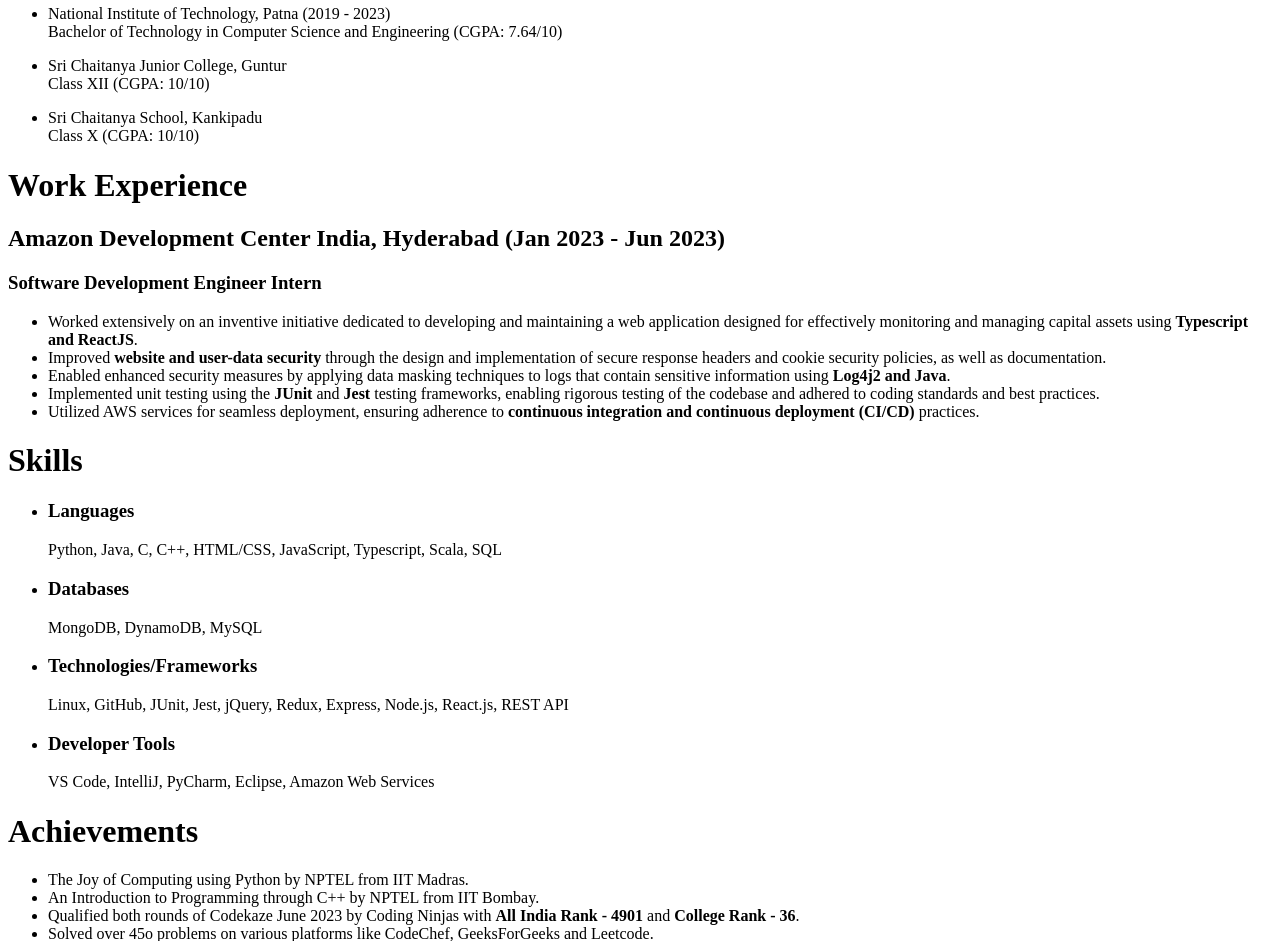
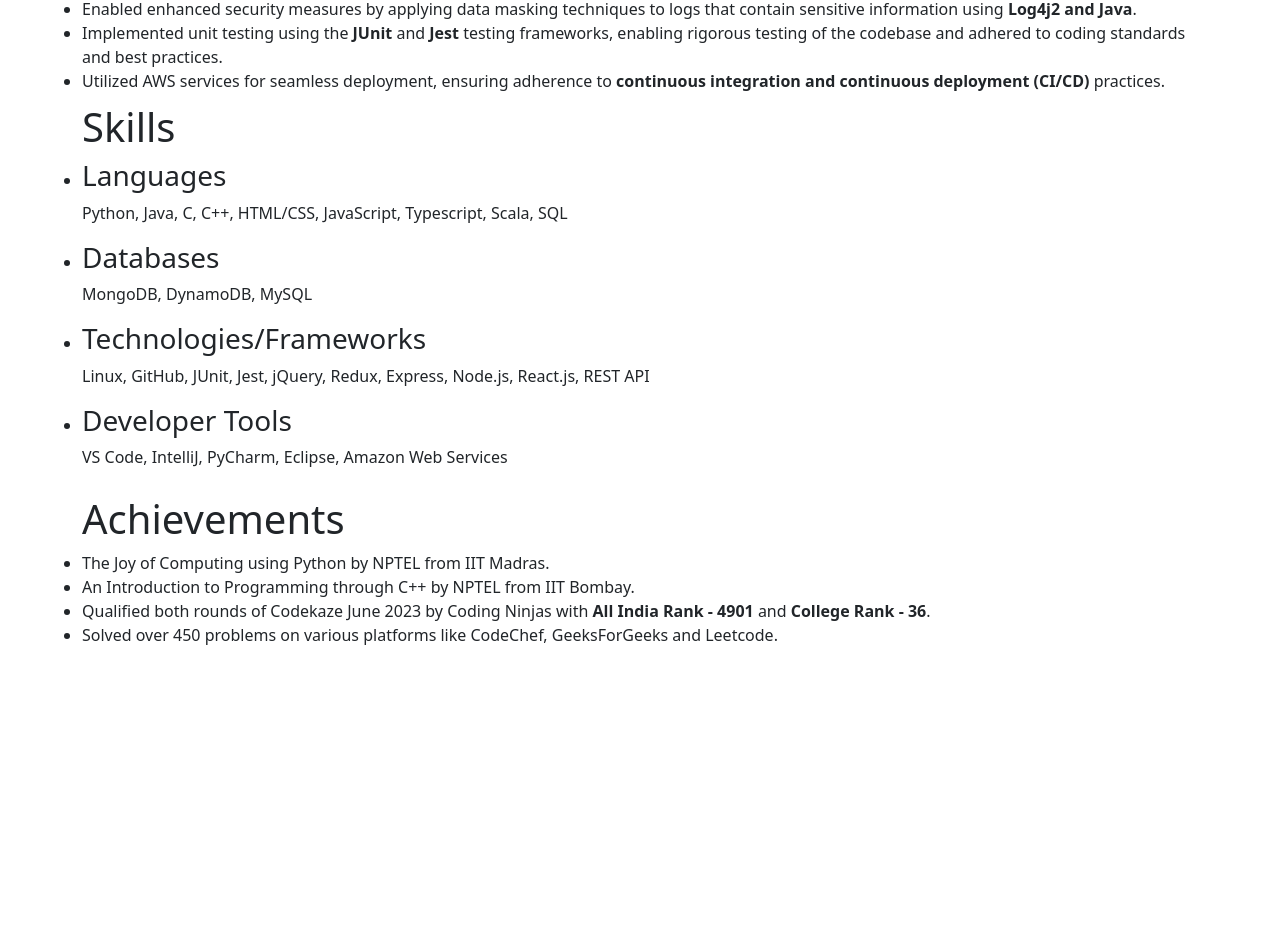
Before and after one commit to Sujith777/MyResume, a plain HTML site: page index.html in a window 1280 px wide. Shown: the part 655-1596 px from the top of the page. After the commit the page ends 1302 px from the top, so only its background shows below. Drawn offline with nearby package versions, Linux system fonts and the light colour scheme.

Commit message:
Minor styling changes

```diff
--- a/index.html
+++ b/index.html
@@ -1,115 +1,150 @@
 <!DOCTYPE html>
 <html lang="en">
-
   <head>
-    <meta charset="UTF-8">
-    <meta name="viewport" content="width=device-width, initial-scale=1.0">
+    <meta charset="UTF-8" />
+    <meta name="viewport" content="width=device-width, initial-scale=1.0" />
+    <link
+      href="https://cdn.jsdelivr.net/npm/bootstrap@5.3.1/dist/css/bootstrap.min.css"
+      rel="stylesheet"
+      integrity="sha384-4bw+/aepP/YC94hEpVNVgiZdgIC5+VKNBQNGCHeKRQN+PtmoHDEXuppvnDJzQIu9"
+      crossorigin="anonymous"
+    />
+    <link rel="preconnect" href="https://fonts.googleapis.com" />
+    <link rel="preconnect" href="https://fonts.gstatic.com" crossorigin />
+    <link
+      href="https://fonts.googleapis.com/css2?family=Open+Sans&display=swap"
+      rel="stylesheet"
+    />
+    <link rel="stylesheet" href="styles.css" />
     <title>My Resume</title>
+    <link rel="icon" href="images/favicon.ico" />
   </head>
 
   <body>
-
-    <div id="profile">
+    <div id="profile" class="container">
       <h1>Sujith Praveen Billa</h1>
-        <img src="./images/profile.jpeg" alt="Sujith Photo" height="10%" width="20%">
+      <img
+        src="./images/profile.jpeg"
+        alt="Profile Image"
+        height="10%"
+        width="20%"
+      />
+      <p id="summary">
+        Computer Science graduate from National Institute of Technology, Patna
+        in 2023 looking for employment opportunities in Software Development and
+        Machine Learning domains. I like to stay updated to the industry trends
+        and open to learn new skills required for the role.
+      </p>
     </div>
 
-    <div id="summary">
-        <h1>Summary</h1>
-        <p>Computer Science graduate from National Institute of Technology, Patna in 2023 looking for employment
-            opportunities in Software Development and Machine Learning domains. I like to stay updated to the industry
-            trends and open to learn new skills required for the role. </p>
-    </div>
-
-    <div id="Education">
+    <div id="Education" class="container">
       <h1>Education</h1>
-        <ul>
-            <li>
-                <p>National Institute of Technology, Patna (2019 - 2023) <br>
-                    Bachelor of Technology in Computer Science and Engineering (CGPA: 7.64/10)</p>
+      <ul class="list-group">
+        <li class="list-item-group">
+          <p>
+            National Institute of Technology, Patna (2019 - 2023) <br />
+            Bachelor of Technology in Computer Science and Engineering (CGPA:
+            7.64/10)
+          </p>
         </li>
-            <li>
-                <p>Sri Chaitanya Junior College, Guntur<br>
-                    Class XII (CGPA: 10/10)</p>
+        <li class="list-item-group">
+          <p>
+            Sri Chaitanya Junior College, Guntur<br />
+            Class XII (CGPA: 10/10)
+          </p>
         </li>
-            <li>
-                <p>Sri Chaitanya School, Kankipadu <br>
-                    Class X (CGPA: 10/10)</p>
+        <li class="list-item-group">
+          <p>
+            Sri Chaitanya School, Kankipadu <br />
+            Class X (CGPA: 10/10)
+          </p>
         </li>
       </ul>
     </div>
 
-    <div id="Work Experience">
+    <div id="Work Experience" class="container">
       <h1>Work Experience</h1>
       <h2>Amazon Development Center India, Hyderabad (Jan 2023 - Jun 2023)</h2>
       <h3>Software Development Engineer Intern</h3>
-        <ul>
-            <li>
-                Worked extensively on an inventive initiative dedicated to developing and maintaining a web application
-                designed for effectively monitoring and managing capital assets using <strong>Typescript and
-                    ReactJS</strong>.
+      <ul class="list-group">
+        <li class="list-item-group">
+          Worked extensively on an inventive initiative dedicated to developing
+          and maintaining a web application designed for effectively monitoring
+          and managing capital assets using
+          <strong>Typescript and ReactJS</strong>.
         </li>
-            <li>
-                Improved <strong>website and user-data security</strong> through the design and implementation of secure
-                response headers and cookie security policies, as well as documentation.
+        <li class="list-item-group">
+          Improved <strong>website and user-data security</strong> through the
+          design and implementation of secure response headers and cookie
+          security policies, as well as documentation.
         </li>
-            <li>
-                Enabled enhanced security measures by applying data masking techniques to logs that contain sensitive
-                information using <strong>Log4j2 and Java</strong>.
+        <li class="list-item-group">
+          Enabled enhanced security measures by applying data masking techniques
+          to logs that contain sensitive information using
+          <strong>Log4j2 and Java</strong>.
         </li>
-            <li>
-                Implemented unit testing using the <strong>JUnit</strong> and <strong>Jest</strong> testing frameworks,
-                enabling rigorous testing of the codebase and adhered to coding standards and best practices.
+        <li class="list-item-group">
+          Implemented unit testing using the <strong>JUnit</strong> and
+          <strong>Jest</strong> testing frameworks, enabling rigorous testing of
+          the codebase and adhered to coding standards and best practices.
         </li>
-            <li>
-                Utilized AWS services for seamless deployment, ensuring adherence to <strong>continuous integration and
-                    continuous deployment (CI/CD)</strong> practices.
+        <li class="list-item-group">
+          Utilized AWS services for seamless deployment, ensuring adherence to
+          <strong
+            >continuous integration and continuous deployment (CI/CD)</strong
+          >
+          practices.
         </li>
       </ul>
     </div>
 
-    <div id="Skills">
+    <div id="Skills" class="container">
       <h1>Skills</h1>
-        <ul>
-            <li id="Languages">
+      <ul class="list-group">
+        <li id="Languages" class="list-item-group">
           <h3>Languages</h3>
-                <p>Python, Java, C, C++, HTML/CSS, JavaScript, Typescript, Scala, SQL</p>
+          <p>
+            Python, Java, C, C++, HTML/CSS, JavaScript, Typescript, Scala, SQL
+          </p>
         </li>
-            <li id="Databases">
+        <li id="Databases" class="list-item-group">
           <h3>Databases</h3>
           <p>MongoDB, DynamoDB, MySQL</p>
         </li>
-            <li id="Technologies">
+        <li id="Technologies" class="list-item-group">
           <h3>Technologies/Frameworks</h3>
-                <p>Linux, GitHub, JUnit, Jest, jQuery, Redux, Express, Node.js, React.js, REST API</p>
+          <p>
+            Linux, GitHub, JUnit, Jest, jQuery, Redux, Express, Node.js,
+            React.js, REST API
+          </p>
         </li>
-            <li id="DevTools">
+        <li id="DevTools" class="list-item-group">
           <h3>Developer Tools</h3>
           <p>VS Code, IntelliJ, PyCharm, Eclipse, Amazon Web Services</p>
         </li>
       </ul>
     </div>
 
-    <div id="Achievements">
+    <div id="Achievements" class="container">
       <h1>Achievements</h1>
-        <ul>
-            <li>
+      <ul class="list-group">
+        <li class="list-item-group">
           The Joy of Computing using Python by NPTEL from IIT Madras.
         </li>
-            <li>
+        <li class="list-item-group">
           An Introduction to Programming through C++ by NPTEL from IIT Bombay.
         </li>
-            <li>
-                Qualified both rounds of Codekaze June 2023 by Coding Ninjas with <strong>All India Rank - 4901</strong>
+        <li class="list-item-group">
+          Qualified both rounds of Codekaze June 2023 by Coding Ninjas with
+          <strong>All India Rank - 4901</strong>
           and
           <strong>College Rank - 36</strong>.
         </li>
-            <li>
-                Solved over 45o problems on various platforms like CodeChef, GeeksForGeeks and Leetcode.
+        <li class="list-item-group">
+          Solved over 450 problems on various platforms like CodeChef,
+          GeeksForGeeks and Leetcode.
         </li>
       </ul>
     </div>
-
   </body>
-
 </html>
--- /dev/null
+++ b/styles.css
@@ -0,0 +1,9 @@
+img {
+  aspect-ratio: 1;
+  border-radius: 50%;
+  float: right;
+}
+
+h1 {
+  margin-top: 10px;
+}
```
Also changed, not shown: images/favicon.ico (added). Lines whose indentation alone changed are shown as unchanged.
